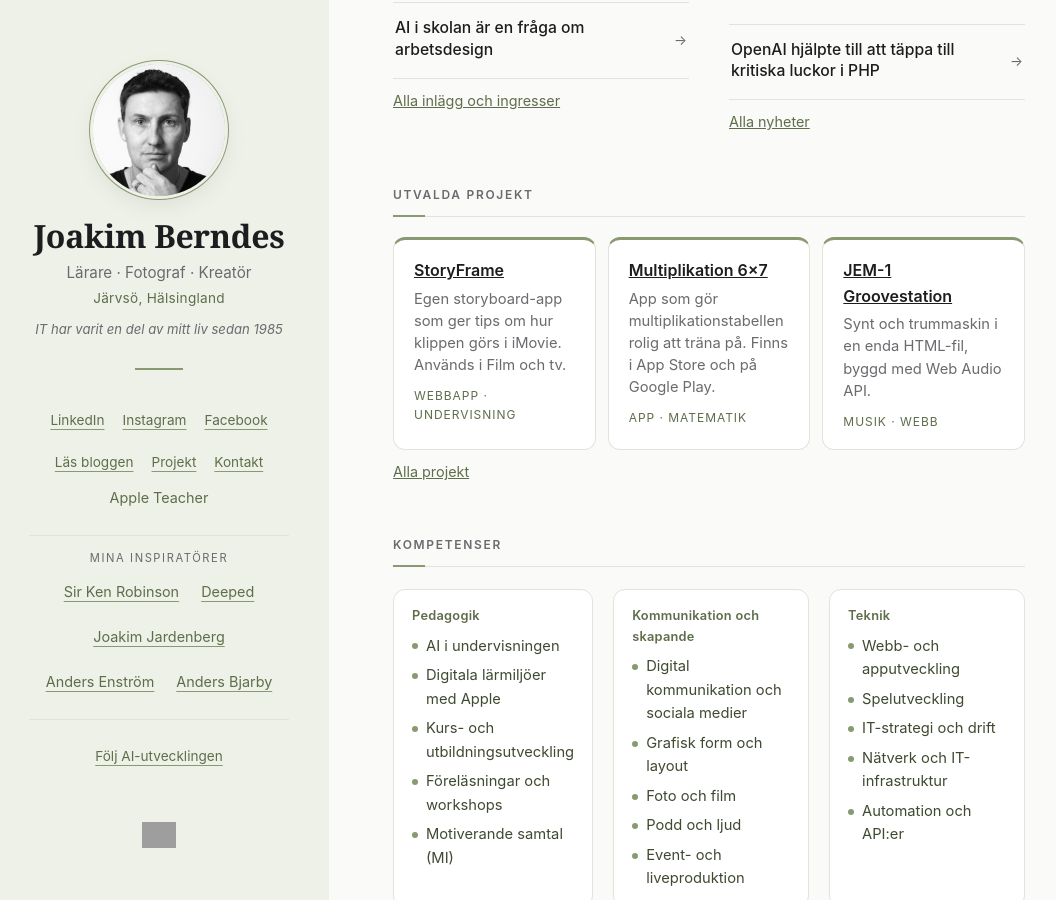
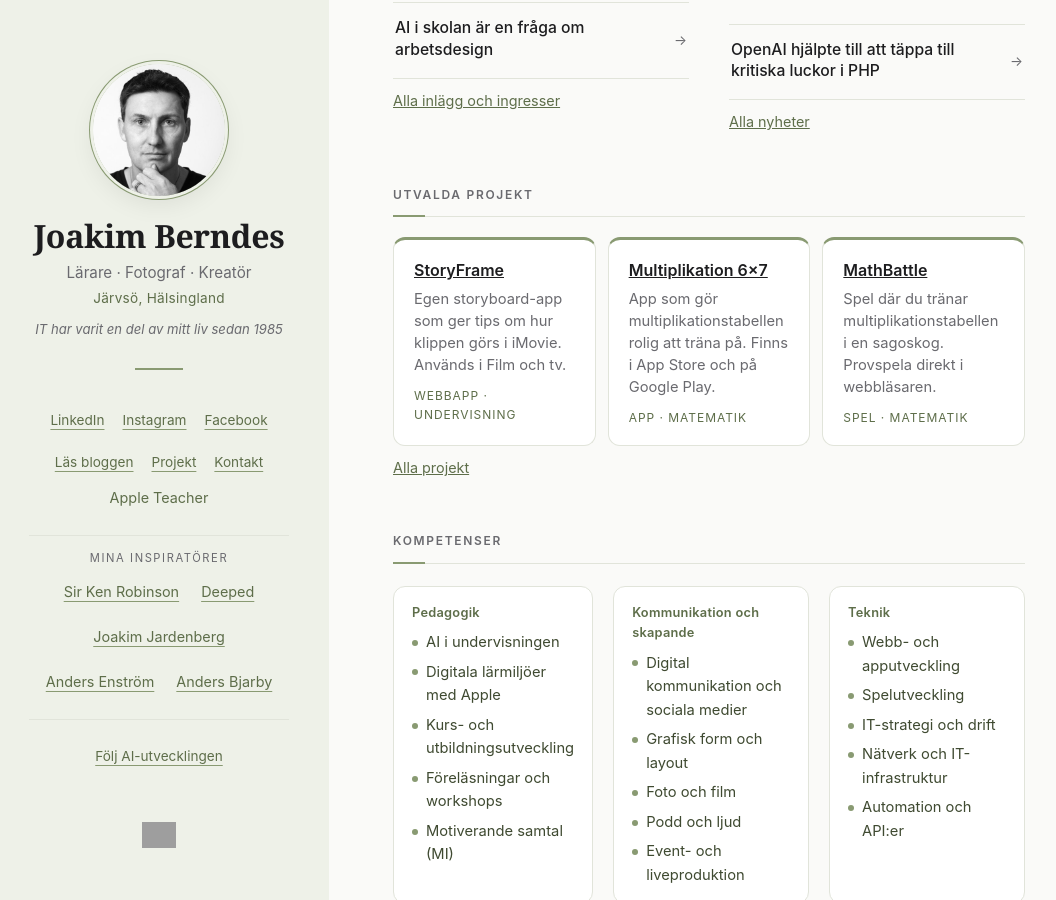
Before and after one commit to jberndes/jberndes.github.io, a Jekyll site: the page built from index.html, in a window 1280 px wide and 900 px high, scrolled down 1300 px. Shown: the whole window, without its empty margins (11-1067 px from the left). Built offline with Jekyll 4.4.1, drawn with Linux system fonts in a browser that asks for light colours; grey boxes are pictures that could not be loaded.

Commit message:
Startsidan: MathBattle ersatter Groovestation bland utvalda projekt
Co-Authored-By: Claude Sonnet 5.5 <noreply@anthropic.com>
Claude-Session: https://claude.ai/code/session_014hHYp7SLAdtx4fpPKSHdMn

```diff
--- a/index.html
+++ b/index.html
@@ -499,9 +499,9 @@
             <span class="typ">App · Matematik</span>
           </li>
           <li>
-            <h3><a href="/projekt/">JEM-1 Groovestation</a></h3>
-            <p>Synt och trummaskin i en enda HTML-fil, byggd med Web Audio API.</p>
-            <span class="typ">Musik · Webb</span>
+            <h3><a href="/projekt/mathbattle/">MathBattle</a></h3>
+            <p>Spel där du tränar multiplikationstabellen i en sagoskog. Provspela direkt i webbläsaren.</p>
+            <span class="typ">Spel · Matematik</span>
           </li>
         </ul>
         <p class="alla"><a href="/projekt/">Alla projekt</a></p>
```
